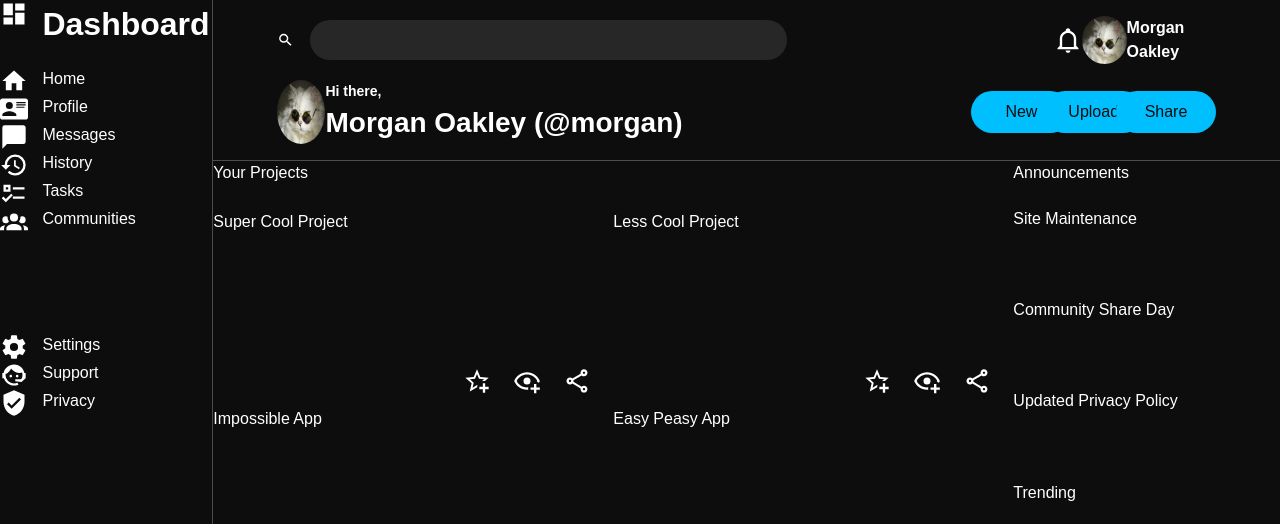
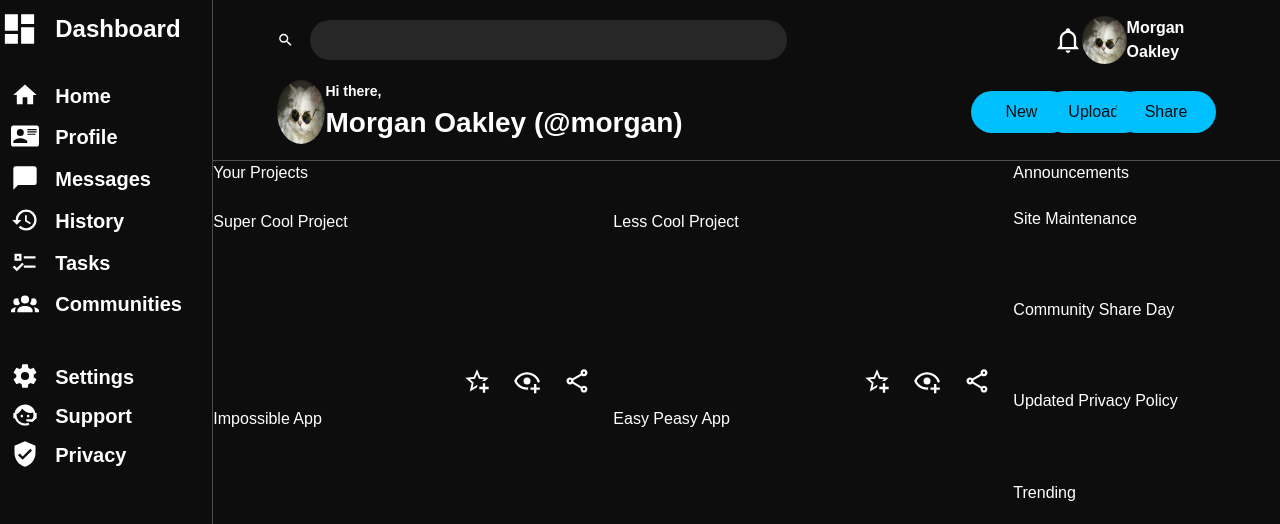
Before and after one commit to aubratt/admin-dashboard, a plain HTML site: page index.html in a window 1280 px wide. Shown: the top 524 px of the page. Drawn offline with Linux system fonts and the light colour scheme.

Commit message:
Add sidebar formatting and styling

```diff
--- a/index.html
+++ b/index.html
@@ -36,7 +36,7 @@
             <div id="sidebar">
                 <div id="sidebar-heading">
                     <img src="icons/view-dashboard.svg" alt="Dashboard icon" class="icon" />
-                    <h1>Dashboard</h1>
+                    <p>Dashboard</p>
                 </div>
                 <div id="nav-links">
                     <div class="link">
@@ -77,7 +77,11 @@
                         <img src="icons/shield-check.svg" alt="Privacy icon" class="icon" />
                         <p class="link-text">Privacy</p>
                     </div>
+                    <div></div>
+                    <div></div>
+                    <div></div>
                 </div>
+                <div></div>
             </div>
             <div id="main-content">
                 <div id="your-projects">
--- a/styles.css
+++ b/styles.css
@@ -200,9 +200,24 @@ button {
     grid-area: 1 / 1 / 3 / 2;
 
     display: grid;
-    grid-template: 1fr 4fr 7fr / 1fr;
+    grid-template: 1fr 4fr 4fr 3fr / 1fr;
+    gap: 32px;
 
     border-right: 1px solid var(--border-color);
+}
+
+#sidebar .icon {
+    justify-self: end;
+}
+
+#sidebar p {
+    cursor: pointer;
+    font-size: 20px;
+    font-weight: bold;
+}
+
+#sidebar p:hover {
+    color: var(--btn-bg-color);
 }
 
 #sidebar-heading {
@@ -210,19 +225,40 @@ button {
 
     display: grid;
     grid-template: 1fr / 1fr 4fr;
+    gap: 16px;
+    align-items: center;
+}
+
+#sidebar-heading p {
+    font-size: 24px;
+}
+
+#sidebar-heading .icon {
+    width: 40px;
+    height: 40px;
 }
 
 #nav-links {
     grid-area: 2 / 1 / 3 / 2;
+
+    display: grid;
+    align-items: center;
+
+    margin-top: -16px;
 }
 
 #settings-links {
     grid-area: 3 / 1 / 4 / 2;
+
+    display: grid;
+    grid-template: repeat(6, 1fr) / 1fr;
+    align-items: center;
 }
 
 .link {
     display: grid;
     grid-template: 1fr / 1fr 4fr;
+    gap: 16px;
 }
 
 /* Main Content */
```
